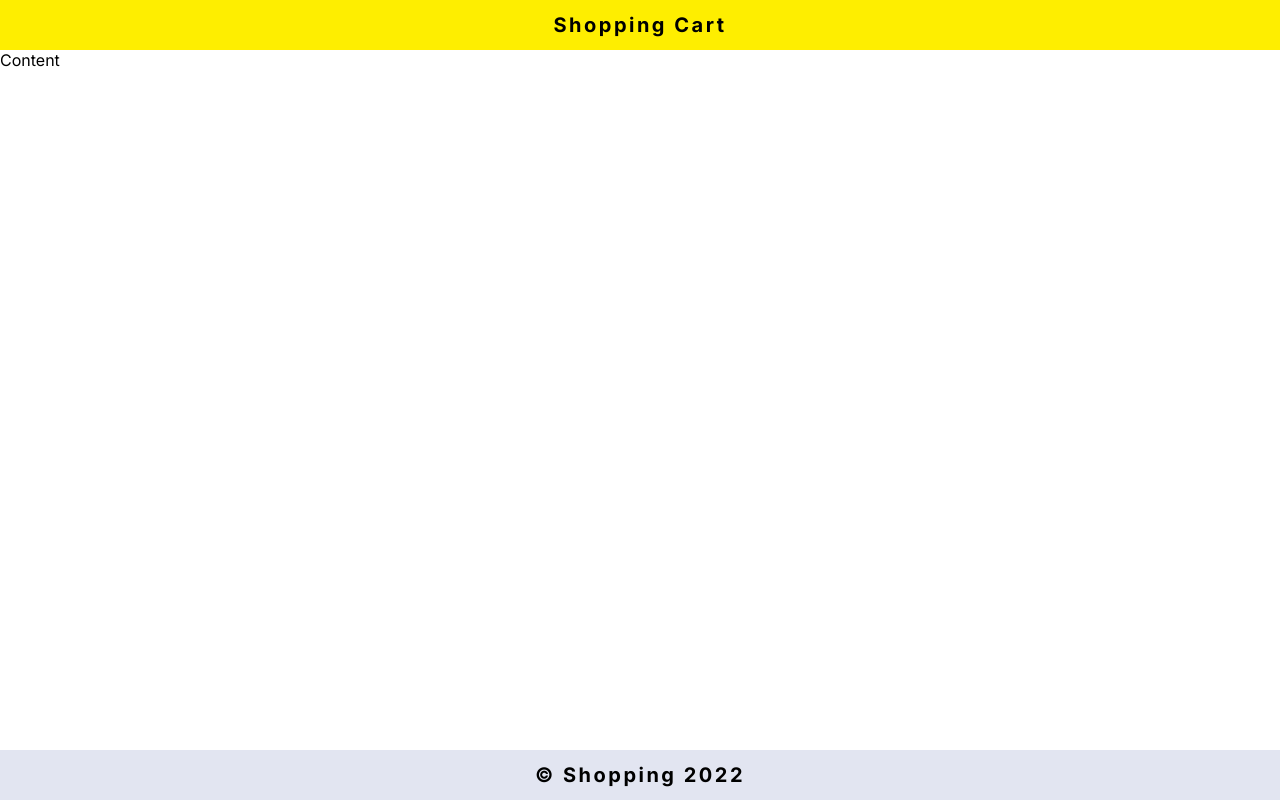
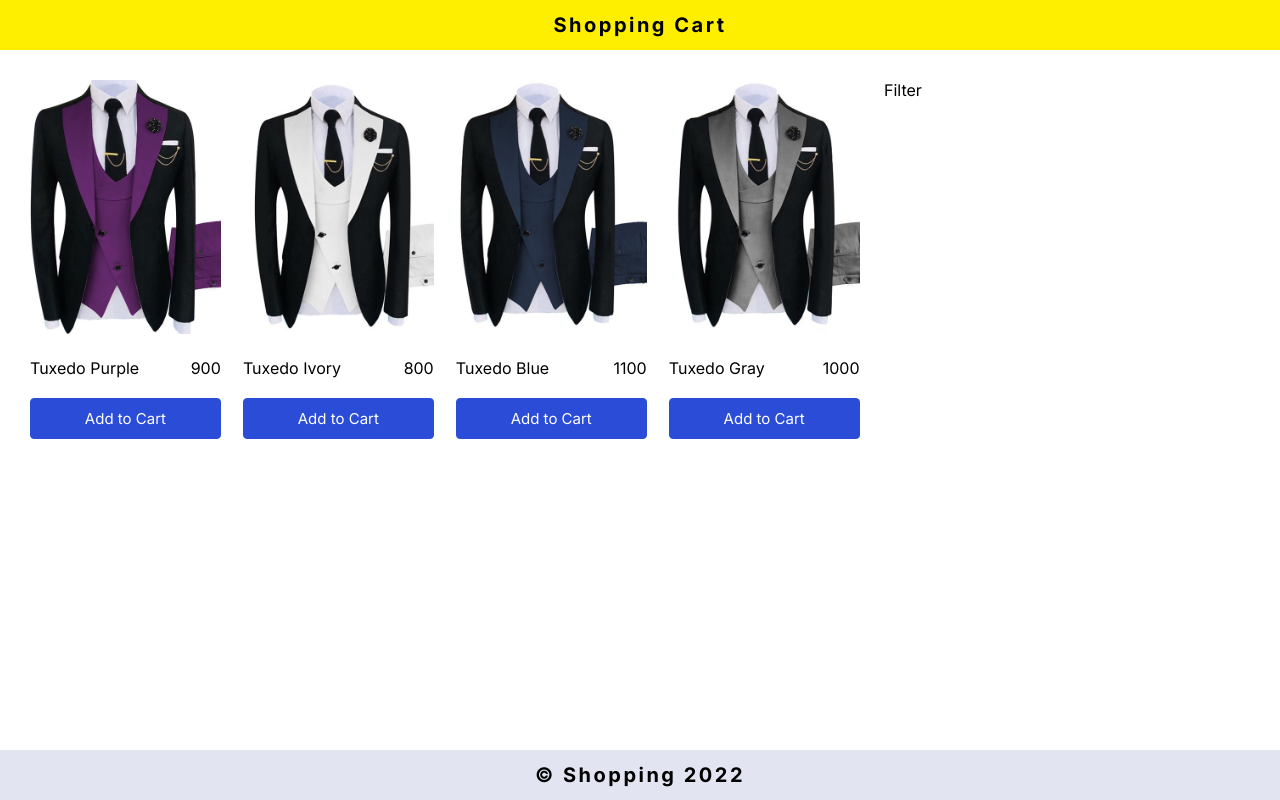
Before and after one commit to MuhammedBasiouny/shopping_cart, a React (Create React App) app in the folder client/: page / in a window 1280 px wide. Built offline with nearby package versions, Linux system fonts and the light colour scheme; the HTML template or start-up script is replaced by a standard one.

Commit message:
products component

```diff
--- a/client/src/App.js
+++ b/client/src/App.js
@@ -1,13 +1,22 @@
-import React from 'react';
+import React, { useState } from 'react';
 import Footer from './components/Footer/Footer';
 import Header from './components/Header/Header';
-import { words } from './words';
+import Products from './components/Products/Products';
+// import { words } from './words';
+import data from './data.json';
 
 function App() {
+  const [products, setProducts] = useState(data);
+
   return (
     <div className="layout">
       <Header />
-      <main>{words.content}</main>
+      <main>
+        <div className="wrapper">
+          <Products products={products} />
+          <div className="filter-wrapper">Filter</div>
+        </div>
+      </main>
       <Footer />
     </div>
   );
--- /dev/null
+++ b/client/src/components/Products/Products.js
@@ -0,0 +1,22 @@
+import React from 'react';
+import '../../css/Products/Products.css';
+
+function Products({ products }) {
+  console.log(products);
+  return (
+    <div className="products-wrapper">
+      {products.map((product) => (
+        <div className="product-item" key={product.id}>
+          <img src={product.imageUrl} alt={product.title} />
+          <div className="product-desc">
+            <p>{product.title}</p>
+            <span>{product.price}</span>
+          </div>
+          <button> Add to Cart</button>
+        </div>
+      ))}
+    </div>
+  );
+}
+
+export default Products;
--- /dev/null
+++ b/client/src/components/Products/Products.scss
@@ -0,0 +1,28 @@
+.products-wrapper {
+  display: flex;
+  justify-content: space-between;
+}
+.product-item {
+  width: 23%;
+}
+.product-item img {
+  width: 100%;
+}
+.product-desc {
+  display: flex;
+  justify-content: space-between;
+  align-items: center;
+  margin: 20px 0;
+}
+button {
+  background-color: #2b4cd7;
+  border: 1px solid #2b4cd7;
+  border-radius: 4px;
+  cursor: pointer;
+  outline: none;
+  width: 100%;
+  color: #fff;
+  font-weight: 400;
+  padding: 10px;
+  font-size: 15px;
+}
--- /dev/null
+++ b/client/src/css/Products/Products.css
@@ -0,0 +1,32 @@
+.products-wrapper {
+  display: flex;
+  justify-content: space-between;
+}
+
+.product-item {
+  width: 23%;
+}
+
+.product-item img {
+  width: 100%;
+}
+
+.product-desc {
+  display: flex;
+  justify-content: space-between;
+  align-items: center;
+  margin: 20px 0;
+}
+
+button {
+  background-color: #2b4cd7;
+  border: 1px solid #2b4cd7;
+  border-radius: 4px;
+  cursor: pointer;
+  outline: none;
+  width: 100%;
+  color: #fff;
+  font-weight: 400;
+  padding: 10px;
+  font-size: 15px;
+}
--- a/client/src/data.json
+++ b/client/src/data.json
@@ -1,7 +1,7 @@
 [
   {
     "id": "id1",
-    "title": "Product 1",
+    "title": "Tuxedo Purple",
     "imageUrl": "/images/product1.jpg",
     "desc": "This is Product 1",
     "price": "900",
@@ -9,7 +9,7 @@
   },
   {
     "id": "id2",
-    "title": "Product 2",
+    "title": "Tuxedo Ivory",
     "imageUrl": "/images/product2.jpg",
     "desc": "This is Product 2",
     "price": "800",
@@ -17,7 +17,7 @@
   },
   {
     "id": "id3",
-    "title": "Product 3",
+    "title": "Tuxedo Blue",
     "imageUrl": "/images/product3.jpg",
     "desc": "This is Product 3",
     "price": "1100",
@@ -25,7 +25,7 @@
   },
   {
     "id": "id4",
-    "title": "Product 4",
+    "title": "Tuxedo Gray",
     "imageUrl": "/images/product4.jpg",
     "desc": "This is Product 4",
     "price": "1000",
--- a/client/src/index.css
+++ b/client/src/index.css
@@ -19,8 +19,40 @@
   grid-template-rows: 50px 1fr 50px;
 }
 
-
-
 main {
   grid-area: main;
 }
+
+.wrapper {
+  padding: 30px;
+  display: flex;
+  justify-content: space-between;
+}
+
+.wrapper .products-wrapper {
+  width: 68%;
+}
+
+.wrapper .filter-wrapper {
+  width: 30%;
+}
+
+.nav ul {
+  display: flex;
+  background-color: #ddd;
+  list-style: none;
+  padding: 10px 35px;
+}
+
+.nav ul li a {
+  display: block;
+  background-color: gray;
+  color: #fff;
+  padding: 5px 10px;
+  margin-right: 5px;
+  text-decoration: none;
+}
+
+.nav ul li a.active {
+  background-color: #2a5ea5;
+}
```
